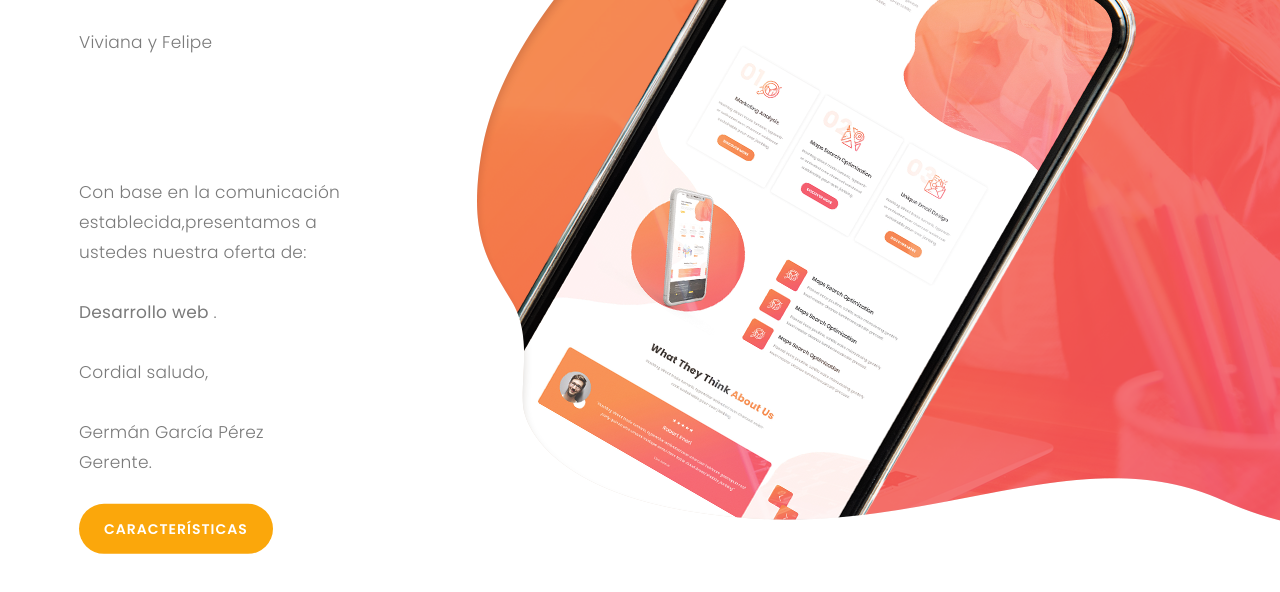
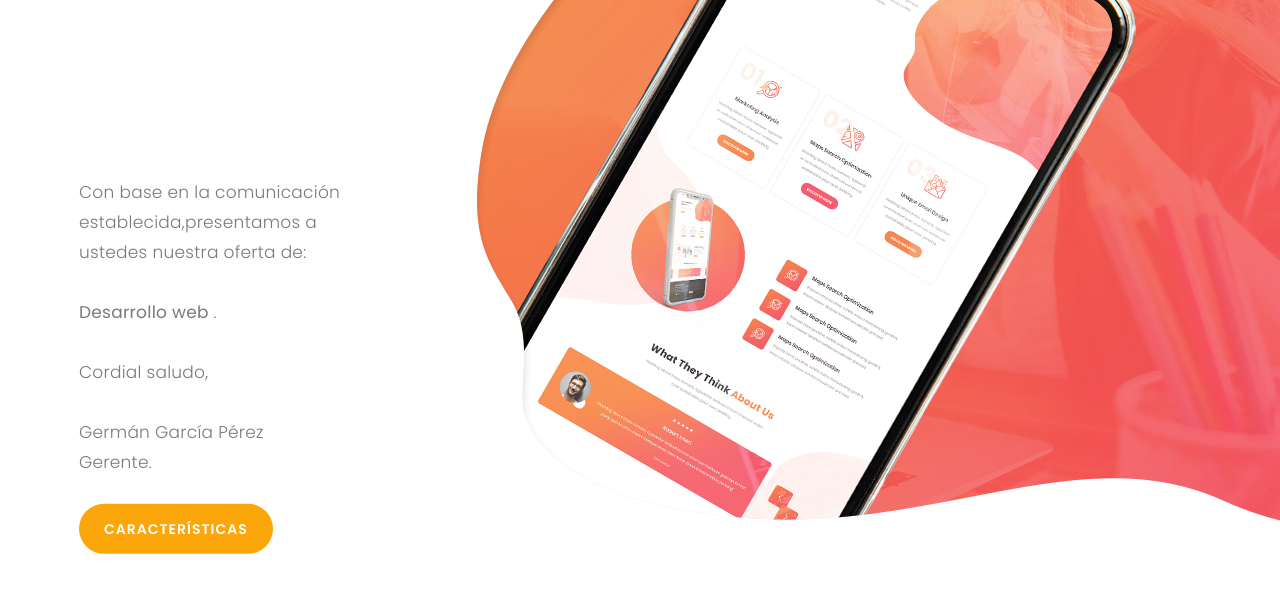
Before and after one commit to DanielAraqueStudios/cotizacion-mantra, a plain HTML site: page index.html in a window 1280 px wide. Shown: the part 272-864 px from the top of the page. Drawn offline with Linux system fonts and the light colour scheme.

Commit message:
Update index.html

```diff
--- a/index.html
+++ b/index.html
@@ -102,7 +102,7 @@ https://templatemo.com/tm-540-lava-landing-page
             <h1>MANTRA<br><em>COOWORKING</em></h1>
 
             <p>
-              Viviana y Felipe
+
               <br>
 
 
```
